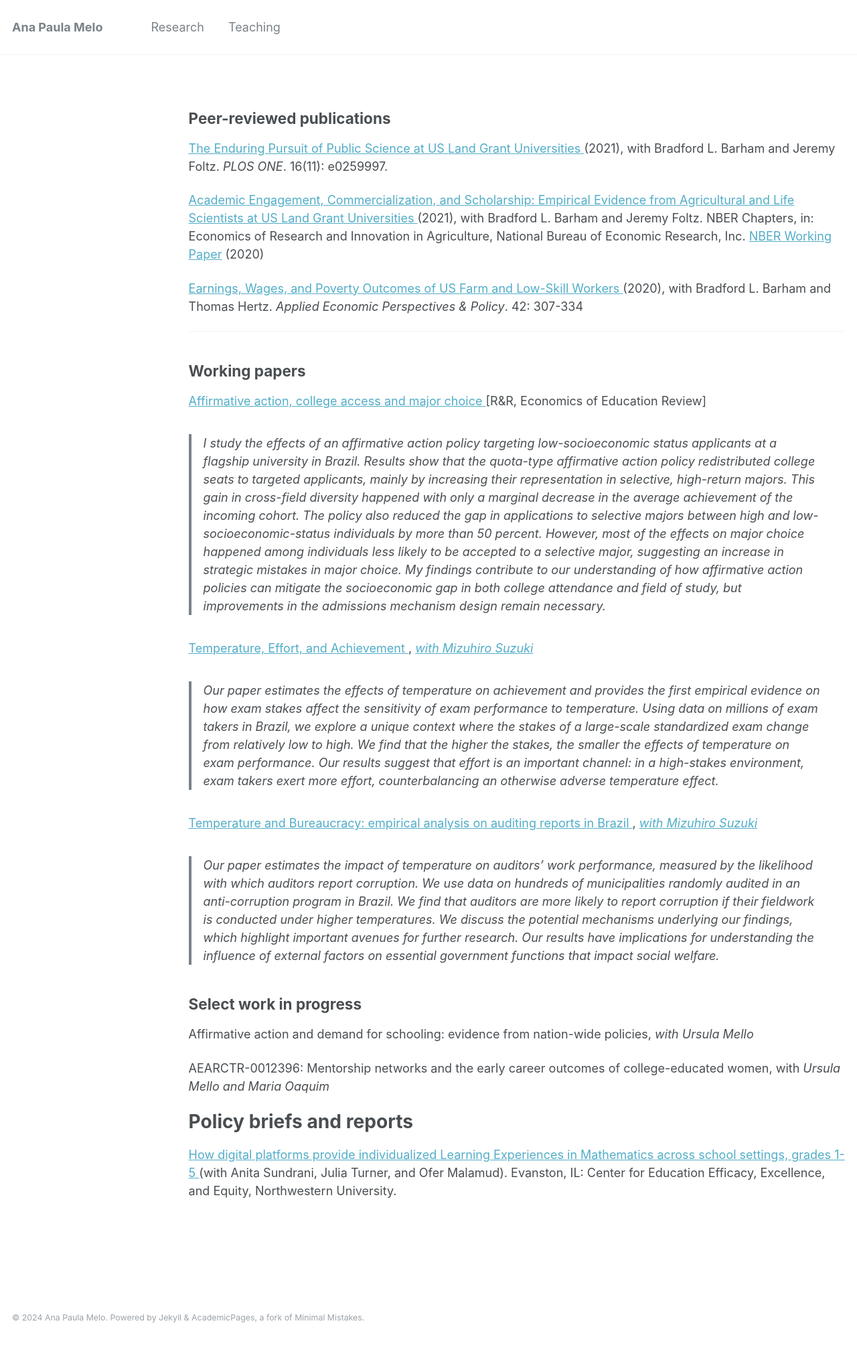
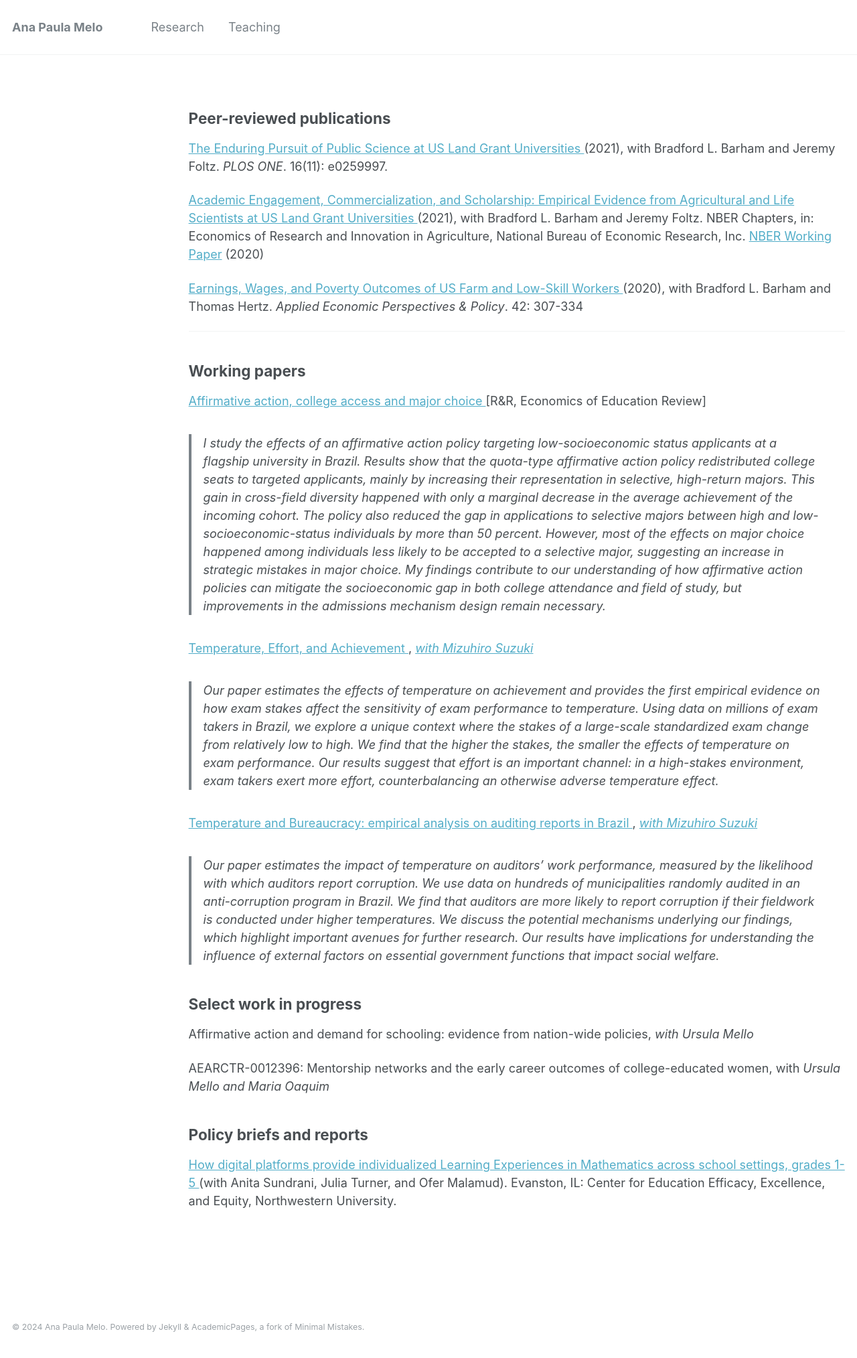
Before and after one commit to anapmelo/anapmelo.github.io, a Jekyll site: the page built from _pages/publications.md, in a window 1280 px wide. Shown: the whole page at 67% size. Built offline with Jekyll 4.4.1, drawn with Linux system fonts in a browser that asks for light colours.

```diff
--- a/_pages/publications.md
+++ b/_pages/publications.md
@@ -33,6 +33,6 @@ Affirmative action and demand for schooling: evidence from nation-wide policies,
 
 AEARCTR-0012396: Mentorship networks and the early career outcomes of college-educated women, with _Ursula Mello and Maria Oaquim_
 
-# Policy briefs and reports
+## Policy briefs and reports
 
 <a href="https://e4.northwestern.edu/2024/06/27/how-digital-platforms-provide-individualized-learning-experiences-in-mathematics/"> How digital platforms provide individualized Learning Experiences in Mathematics across school settings, grades 1-5 </a> (with Anita Sundrani, Julia Turner, and Ofer Malamud). Evanston, IL: Center for Education Efficacy, Excellence, and Equity, Northwestern University.
```
